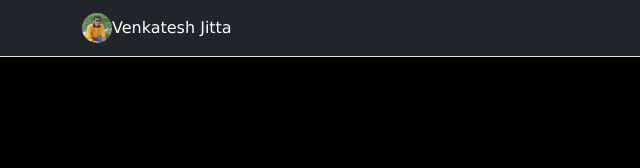
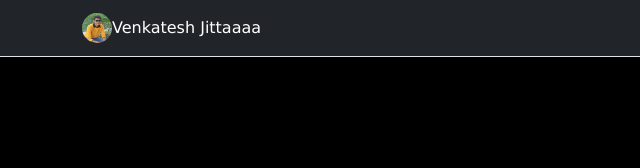
Before and after one commit to Jain545/MyPortfolio, a plain HTML site: page index.html in a window 1280 px wide. Shown: the top 168 px of the page, 0-640 px from the left. Drawn offline with nearby package versions, Linux system fonts and the light colour scheme.

Commit message:
Update index.html

```diff
--- a/index.html
+++ b/index.html
@@ -38,7 +38,7 @@
                 height="30"
                 class="rounded-circle"
               />
-              Venkatesh Jitta
+              Venkatesh Jittaaaa
             </a>
             <ul
               class="nav col-12 col-lg-auto my-2 justify-content-center my-md-0 text-small"
```
